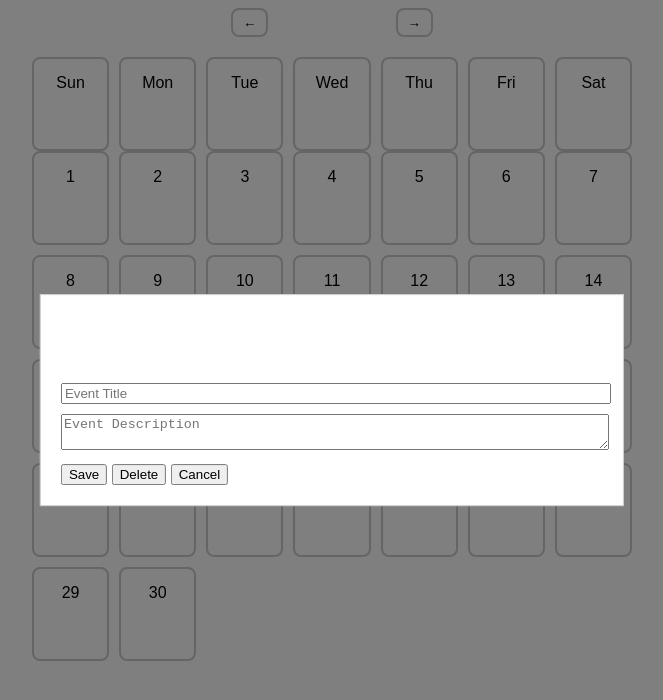
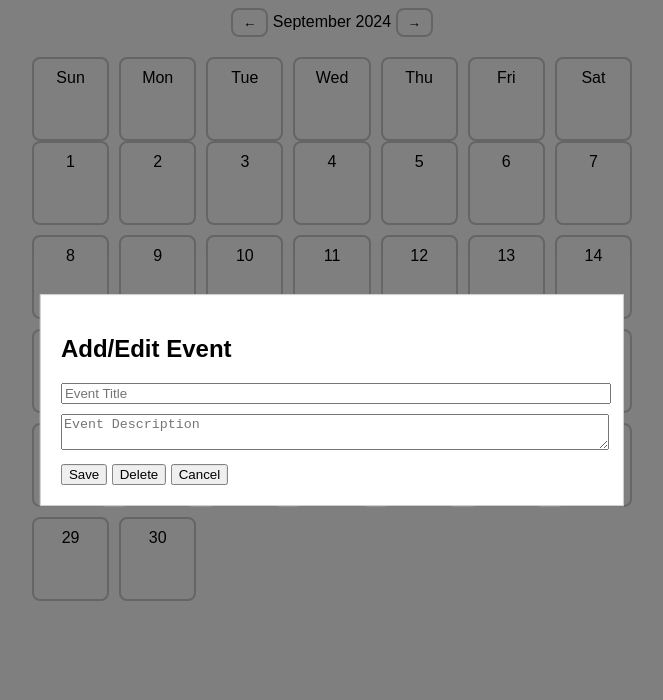
Before and after one commit to Towstey/towstey.github.io, a plain HTML site: page index.html in a window 1280 px wide. Both pictures are taken after a click on the element "10". Shown: the whole page, without its empty margins (308-971 px from the left). Drawn offline with Linux system fonts and the light colour scheme.

Commit message:
Update index.html

```diff
--- a/index.html
+++ b/index.html
@@ -8,7 +8,7 @@
         body {
             font-family: Arial, sans-serif;
             background-color: transparent; /* Transparent background */
-            color: white;
+            color: black;
         }
         .calendar {
             width: 100%;
@@ -23,7 +23,7 @@
             margin-bottom: 20px;
         }
         .day, .empty-day, .day-indicator {
-            padding: 15px;
+            padding: 10px;
             border: 2px solid #ccc;
             border-radius: 8px;
             text-align: center;
@@ -130,7 +130,7 @@
 
     let currentMonth = new Date().getMonth();
     let currentYear = new Date().getFullYear();
-    let events = {};
+    let events = JSON.parse(localStorage.getItem('events')) || {};
     let selectedDay = null;
 
     function renderCalendar() {
@@ -140,14 +140,12 @@
         calendar.innerHTML = '';
         currentMonthEl.innerText = new Date(currentYear, currentMonth).toLocaleString('default', { month: 'long', year: 'numeric' });
 
-        // Render empty spaces for the first days of the month
         for (let i = 0; i < firstDayOfMonth; i++) {
             const emptyDay = document.createElement('div');
             emptyDay.classList.add('empty-day');
             calendar.appendChild(emptyDay);
         }
 
-        // Render the days of the month
         for (let i = 1; i <= daysInMonth; i++) {
             const dayEl = document.createElement('div');
             dayEl.classList.add('day');
@@ -173,8 +171,10 @@
         const eventTitle = document.getElementById('eventTitle');
         const eventDescription = document.getElementById('eventDescription');
 
-        eventTitle.value = '';
-        eventDescription.value = '';
+        const event = events[selectedDay] ? events[selectedDay][0] : { title: '', description: '' };
+
+        eventTitle.value = event.title;
+        eventDescription.value = event.description;
 
         eventModal.classList.add('active');
         overlay.classList.add('active');
@@ -193,13 +193,15 @@
             events[selectedDay] = [];
         }
 
-        events[selectedDay].push({ title: eventTitle, description: eventDescription });
+        events[selectedDay] = [{ title: eventTitle, description: eventDescription }];
+        localStorage.setItem('events', JSON.stringify(events));
         closeModal();
         renderCalendar();
     }
 
     function deleteEvent() {
         delete events[selectedDay];
+        localStorage.setItem('events', JSON.stringify(events));
         closeModal();
         renderCalendar();
     }
```
